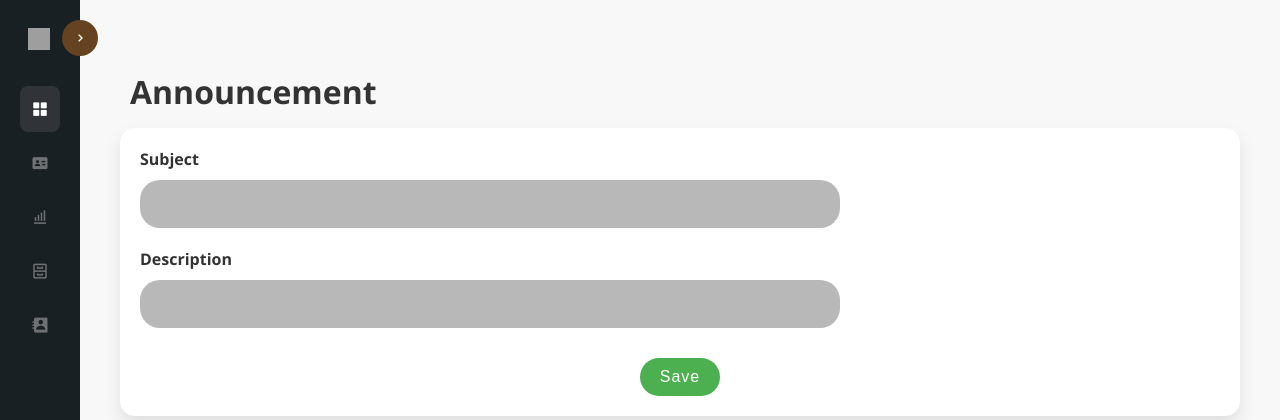
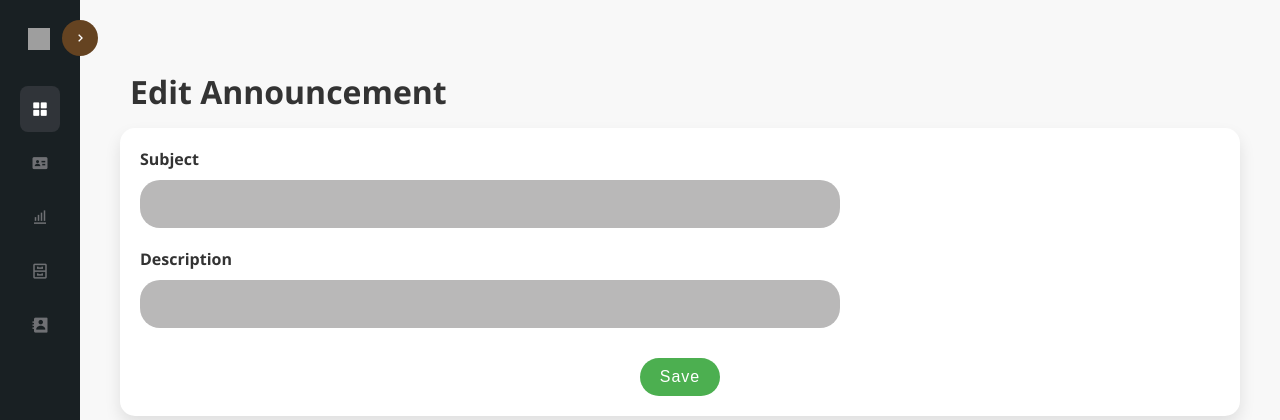
Before and after one commit to cleavor/uthm_web, a PHP site: page /edit_announcement.php?announcement_id=1 in a window 1280 px wide. Shown: the top 420 px of the page. Run offline with PHP 8.4, Linux system fonts and the light colour scheme; data that the repository does not hold is empty; grey boxes are pictures that could not be loaded.

Commit message:
Update edit_announcement.php

```diff
--- a/edit_announcement.php
+++ b/edit_announcement.php
@@ -13,10 +13,10 @@
 <head>
    <meta charset="UTF-8">
    <meta name="viewport" content="width=device-width, initial-scale=1.0">
-   <title>Add New Announcement</title>
+   <title>Edit Announcement</title>
    <!-- CSS -->
-   <link rel="stylesheet" href="css/style.css" />
-   <link rel="stylesheet" href="css/a-style.css" />
+   <link rel="stylesheet" href="./assets/css/style.css" />
+   <link rel="stylesheet" href="./assets/css/a-style.css" />
    <!-- Box Icons -->
    <link href='https://unpkg.com/boxicons@2.1.4/css/boxicons.min.css' rel='stylesheet'>
 </head>
@@ -27,7 +27,7 @@
     ?>
 
     <div class="content-container">
-        <h1 class="title" style="margin-left:10px">Announcement</h1>
+        <h1 class="title" style="margin-left:10px">Edit Announcement</h1>
 
         <div class="announcement-box">
             <form method="GET">
@@ -68,7 +68,6 @@
     ?>
 
 <!-- Javascript -->
-<script src="js/script.js"></script>
+<script src="./assets/js/script.js"></script>
 </body>
-
 </html>
```
